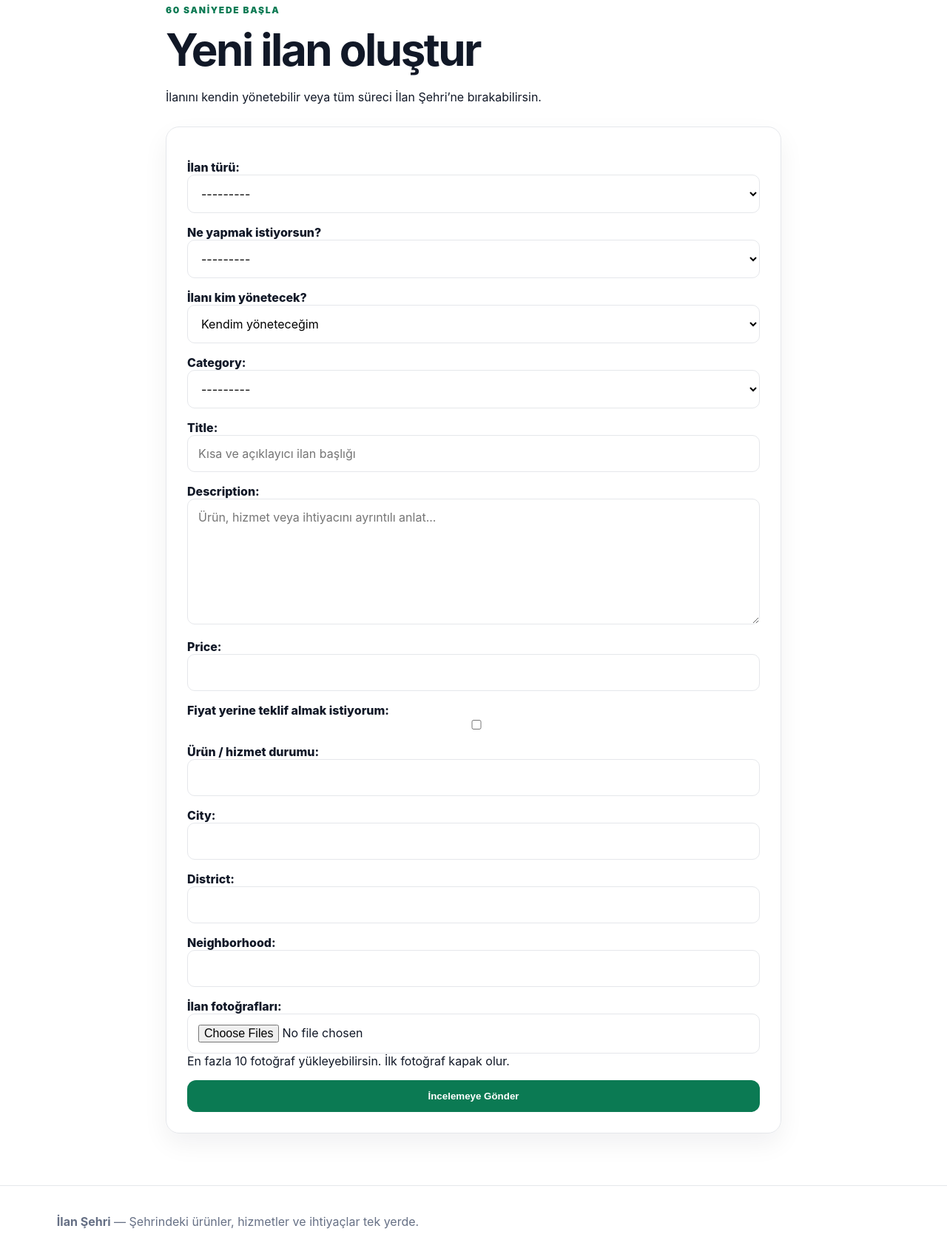
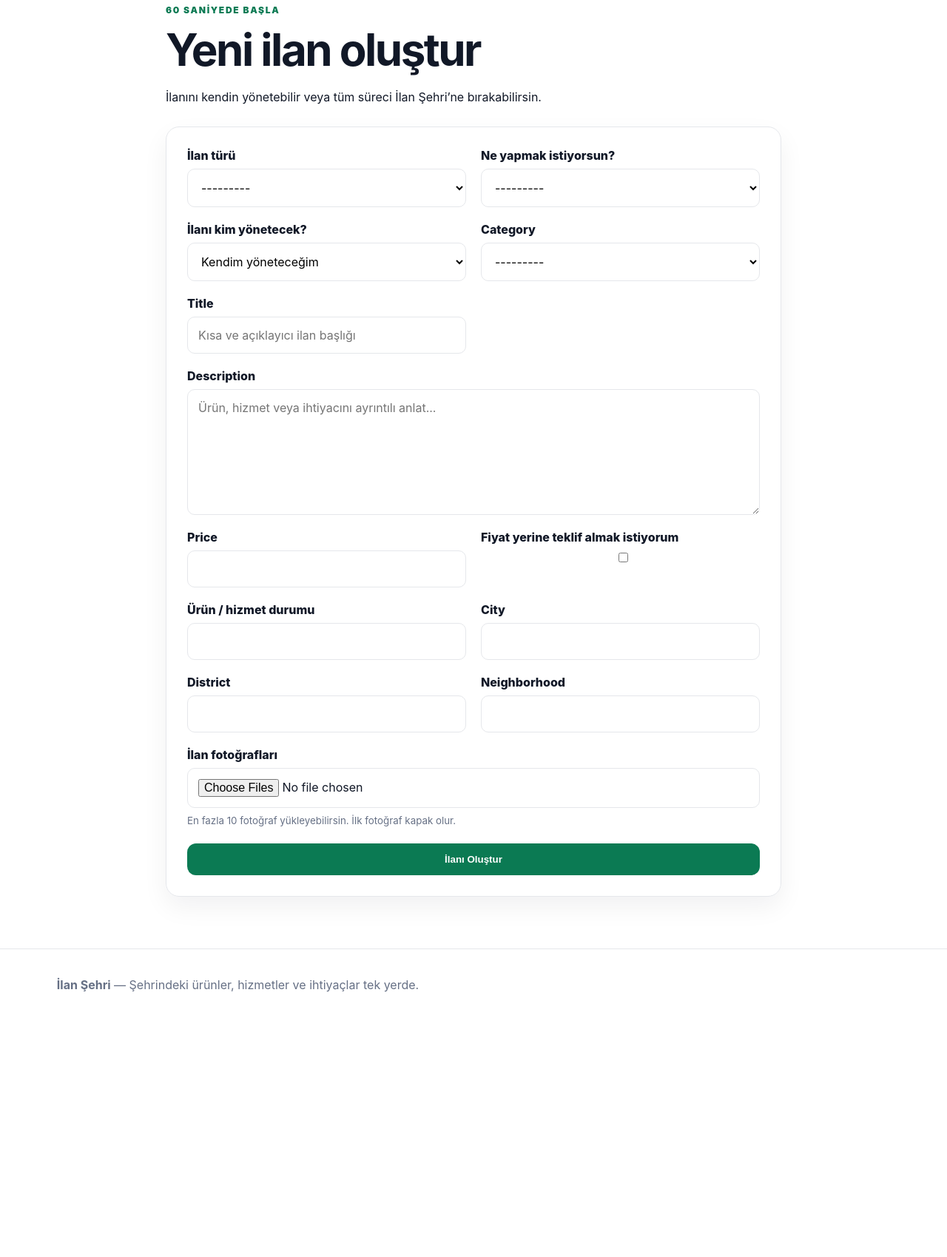
Before and after one commit to ahmetelci2014-rgb/ilansehri-platform, a Django app: page /ilanlar/yeni/ in a window 1280 px wide. Shown: the part 144-1843 px from the top of the page at 74% size. After the commit the page ends 1485 px from the top, so only its background shows below. Run offline with Django 5.2, Linux system fonts and the light colour scheme; a user stored in the database is signed in; tables that the repository leaves empty hold one stand-in row (values such as "Sample post").

Commit message:
Update form.html

```diff
--- a/templates/listings/form.html
+++ b/templates/listings/form.html
@@ -1,3 +1,22 @@
 {% extends 'base.html' %}
-{% block title %}Yeni İlan | İlan Şehri{% endblock %}
-{% block content %}<section class="form-page"><span class="eyebrow">60 SANİYEDE BAŞLA</span><h1>Yeni ilan oluştur</h1><p>İlanını kendin yönetebilir veya tüm süreci İlan Şehri’ne bırakabilirsin.</p><form method="post" enctype="multipart/form-data" class="panel-form">{% csrf_token %}{{ form.as_p }}<button class="button full">İncelemeye Gönder</button></form></section>{% endblock %}
+{% block title %}{% if object %}İlanı Düzenle{% else %}Yeni İlan{% endif %} | İlan Şehri{% endblock %}
+{% block content %}
+<section class="form-page">
+  <span class="eyebrow">{% if object %}İLANINI GÜNCELLE{% else %}60 SANİYEDE BAŞLA{% endif %}</span>
+  <h1>{% if object %}İlanı düzenle{% else %}Yeni ilan oluştur{% endif %}</h1>
+  <p>İlanını kendin yönetebilir veya tüm süreci İlan Şehri’ne bırakabilirsin.</p>
+  <form method="post" enctype="multipart/form-data" class="panel-form form-grid">
+    {% csrf_token %}
+    {% for field in form %}
+      <div class="field {% if field.name == 'description' or field.name == 'images' %}field-wide{% endif %}">
+        <label for="{{ field.id_for_label }}">{{ field.label }}</label>
+        {{ field }}
+        {% if field.help_text %}<small>{{ field.help_text }}</small>{% endif %}
+        {% for error in field.errors %}<div class="field-error">{{ error }}</div>{% endfor %}
+      </div>
+    {% endfor %}
+    {% for error in form.non_field_errors %}<div class="field-error">{{ error }}</div>{% endfor %}
+    <button class="button full">{% if object %}Değişiklikleri Kaydet{% else %}İlanı Oluştur{% endif %}</button>
+  </form>
+</section>
+{% endblock %}
```
